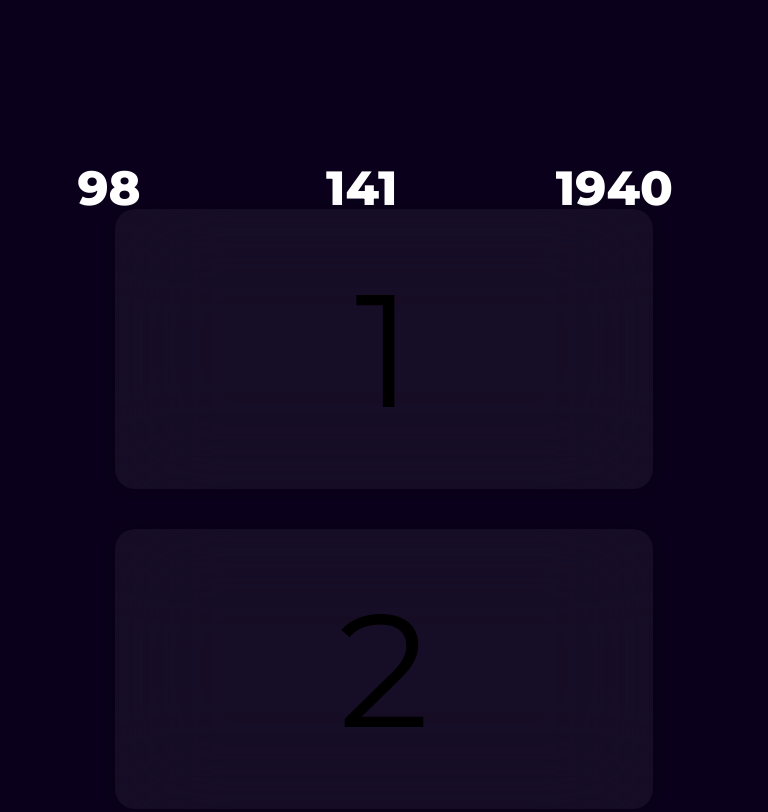
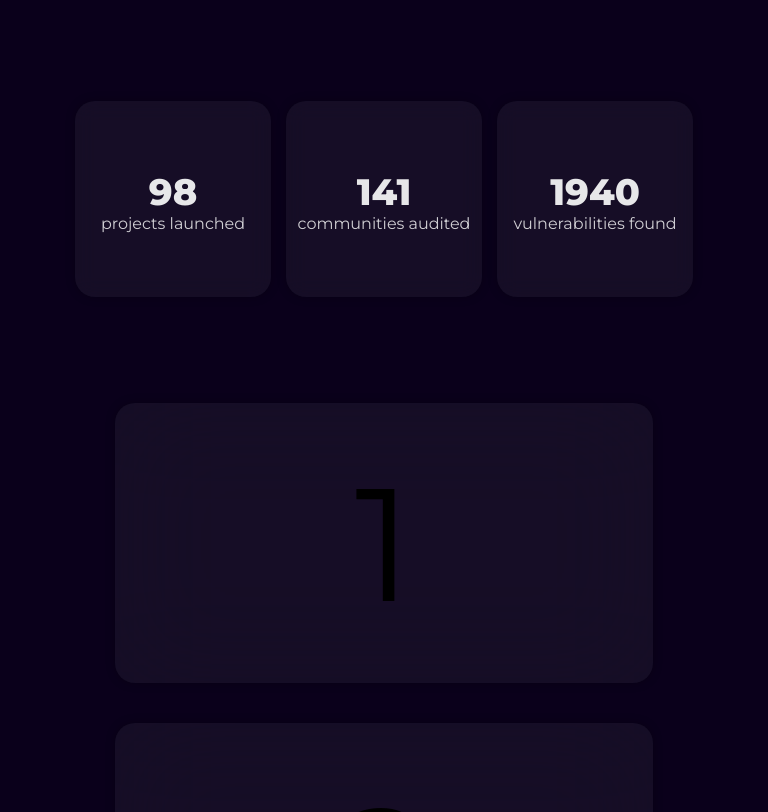
Before and after one commit to Lqgistics/aethero, a plain HTML site: page index.html in a window 768 px wide. Shown: the part 1511-2323 px from the top of the page. Drawn offline with Linux system fonts and the light colour scheme.

Commit message:
fixed responsive divs, need to fix text sizing

```diff
--- a/index.html
+++ b/index.html
@@ -105,9 +105,18 @@
     </div>
 
     <div class="info__container" id="stats">
-      <div class="stats__card"><h1>98</h1></div>
-      <div class="stats__card"><h1>141</h1></div>
-      <div class="stats__card"><h1>1940</h1></div>
+      <div class="stats__card">
+        <h1>98</h1>
+        <a>projects launched </a>
+      </div>
+      <div class="stats__card">
+        <h1>141</h1>
+        <a>communities audited </a>
+      </div>
+      <div class="stats__card">
+        <h1>1940</h1>
+        <a>vulnerabilities found </a>
+      </div>
     </div>
 
     <div class="stack">
--- a/style.css
+++ b/style.css
@@ -440,7 +440,7 @@ body {
   gap: 1rem; /* Space between columns */
   margin: 0 auto;
   height: 140vh;
-  min-height: 750px;
+  min-height: 1000px;
   z-index: 1;
   width: 100%;
   padding: 0;
@@ -593,7 +593,7 @@ body {
   height: 50vh;
   z-index: 1;
   width: 100%;
-  padding: 75px 250px; /* Adjust the padding as needed */
+  padding: 75px 10%; /* Adjust the padding as needed */
   position: relative; /* Add this line */
   scroll-snap-align: start;
   grid-template-columns: 1fr 1fr 1fr; /* Create three equal columns */
@@ -610,6 +610,21 @@ body {
   inset: 0;
   margin: 0 auto;
   text-align: center;
+  top: 30%;
+  color: rgba(255, 255, 255, 0.9);
+}
+
+.info__container a {
+  position: relative;
+  font-size: 1.2rem;
+  font-weight: 200;
+  word-wrap: break-word;
+  text-align: center;
+  display: flex;
+  justify-content: center;
+  align-items: center;
+  color: rgba(255, 255, 255, 0.8);
+  top: 60%;
 }
 
 .stats__card {
@@ -1165,6 +1180,14 @@ body {
 @media screen and (max-width: 768px) {
   /*responsive page design for mobile devices*/
 
+  .button1 {
+    font-size: 0.9rem;
+    padding: 10px;
+    width: 100px;
+    height: 40px;
+    border-radius: 15px;
+  }
+
   .main__content p {
     margin-top: 200px;
     font-size: 3vw;
@@ -1264,11 +1287,6 @@ body {
     scroll-behavior: smooth;
   }
 
-  .info__container {
-    height: 120vh;
-    padding: 20px 20px;
-  }
-
   #cyan {
     width: 120vh;
     bottom: 70%;
@@ -1287,23 +1305,40 @@ body {
     height: 110%;
   }
 
+  .info__container {
+    gap: 15px;
+    height: 25vh;
+    padding: 10px 20px;
+    margin-top: -5%;
+    margin-bottom: 10%;
+  }
+
+  #stats {
+    flex-direction: column;
+    align-items: center;
+  }
+
   .stats__card {
-    width: 80%;
-    margin: 10px 0;
-    background: rgba(255, 255, 255, 0.05);
-    box-shadow: 0 0 10px rgba(0, 0, 0, 0.25);
-    backdrop-filter: blur(10px);
-  }
-
-  .reviews {
-    height: 140%;
-    top: 70%;
+    height: auto;
+    aspect-ratio: 1/1;
+    padding: 0 5px;
+  }
+
+  .stats__card h1 {
+    font-size: 2rem;
+    top: 6vw;
+  }
+
+  .stats__card a {
+    font-size: 0.8rem;
+    top: 58%;
   }
 
   .discord__container {
     display: grid;
     overflow: hidden;
     height: 50%;
+    padding: 0 20px;
   }
 
   .discord {
@@ -1335,7 +1370,7 @@ body {
     display: grid;
     grid-template-columns: 1fr 1fr; /* Two equal columns */
     gap: 20px;
-
+    padding: 0 20px;
     height: 50%;
   }
 
@@ -1362,6 +1397,11 @@ body {
 
   .security__text a {
     font-size: 0.8rem;
+  }
+
+  .circle2:nth-child(2) {
+    bottom: 150px;
+    left: 20px;
   }
 
   .website__container {
@@ -1649,7 +1689,7 @@ body {
     width: 7vh;
     height: 7vh;
     top: 45px;
-    left: 120px;
+    left: 100px;
   }
 
   .circle2:nth-child(2) {
@@ -1768,27 +1808,31 @@ body {
   }
 
   .info__container {
-    height: 120vh;
-    padding: 20px 20px;
+    gap: 15px;
+    height: 25vh;
+    padding: 10px 75px;
+    margin-top: -5%;
+    margin-bottom: 10%;
   }
 
   #stats {
     flex-direction: column;
     align-items: center;
-    height: 110%;
   }
 
   .stats__card {
-    width: 80%;
-    margin: 10px 0;
-    background: rgba(255, 255, 255, 0.05);
-    box-shadow: 0 0 10px rgba(0, 0, 0, 0.25);
-    backdrop-filter: blur(10px);
-  }
-
-  .reviews {
-    height: 140%;
-    top: 70%;
+    height: auto;
+    aspect-ratio: 1/1;
+  }
+
+  .stats__card h1 {
+    font-size: 2.3rem;
+    top: 35%;
+  }
+
+  .stats__card a {
+    font-size: 1rem;
+    top: 58%;
   }
 
   .discord__container {
@@ -2042,6 +2086,7 @@ a {
     text-align: center;
     flex-direction: column;
     padding: 0rem 10vw;
+    margin-top: 200px;
   }
   .col {
     margin-top: 20px;
```
